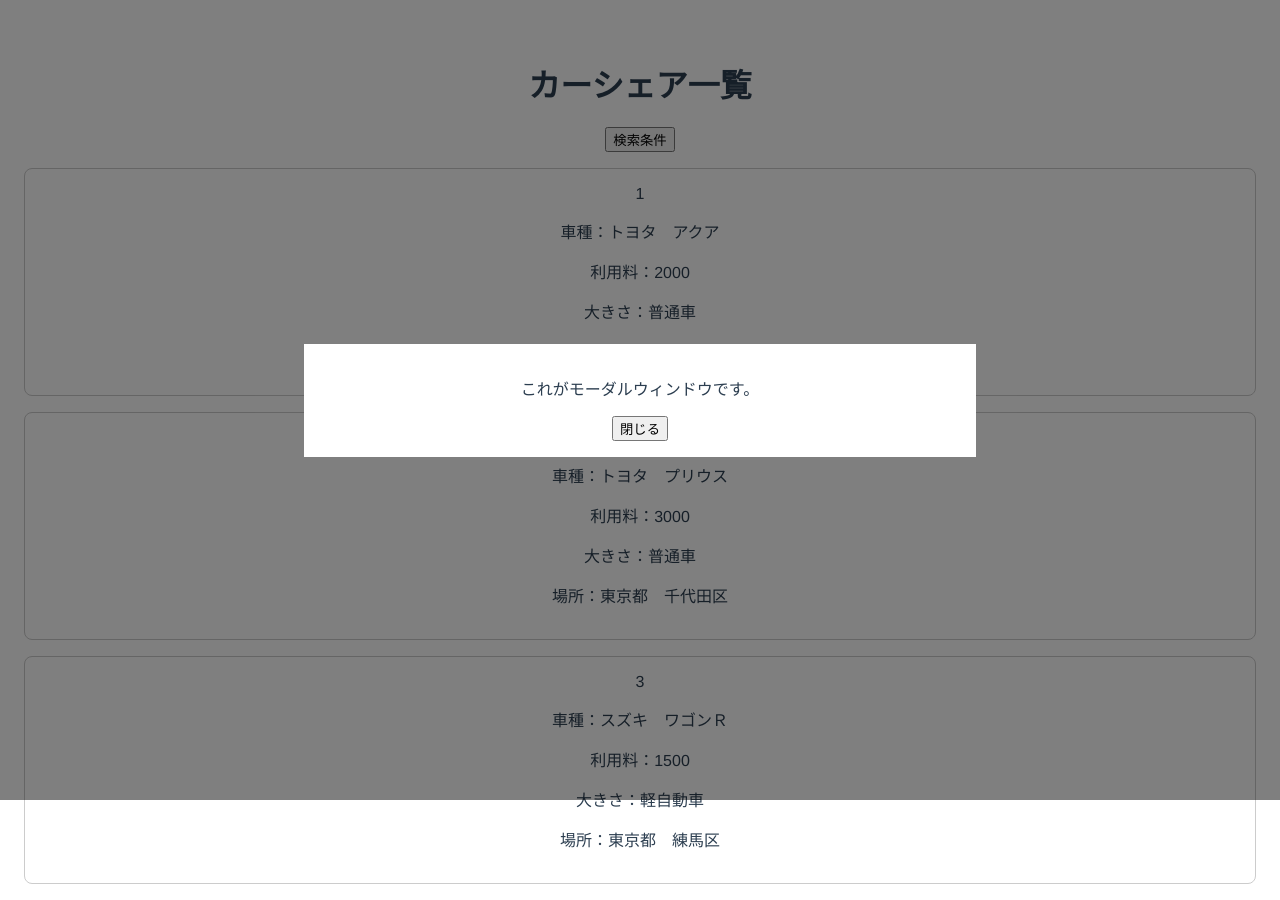
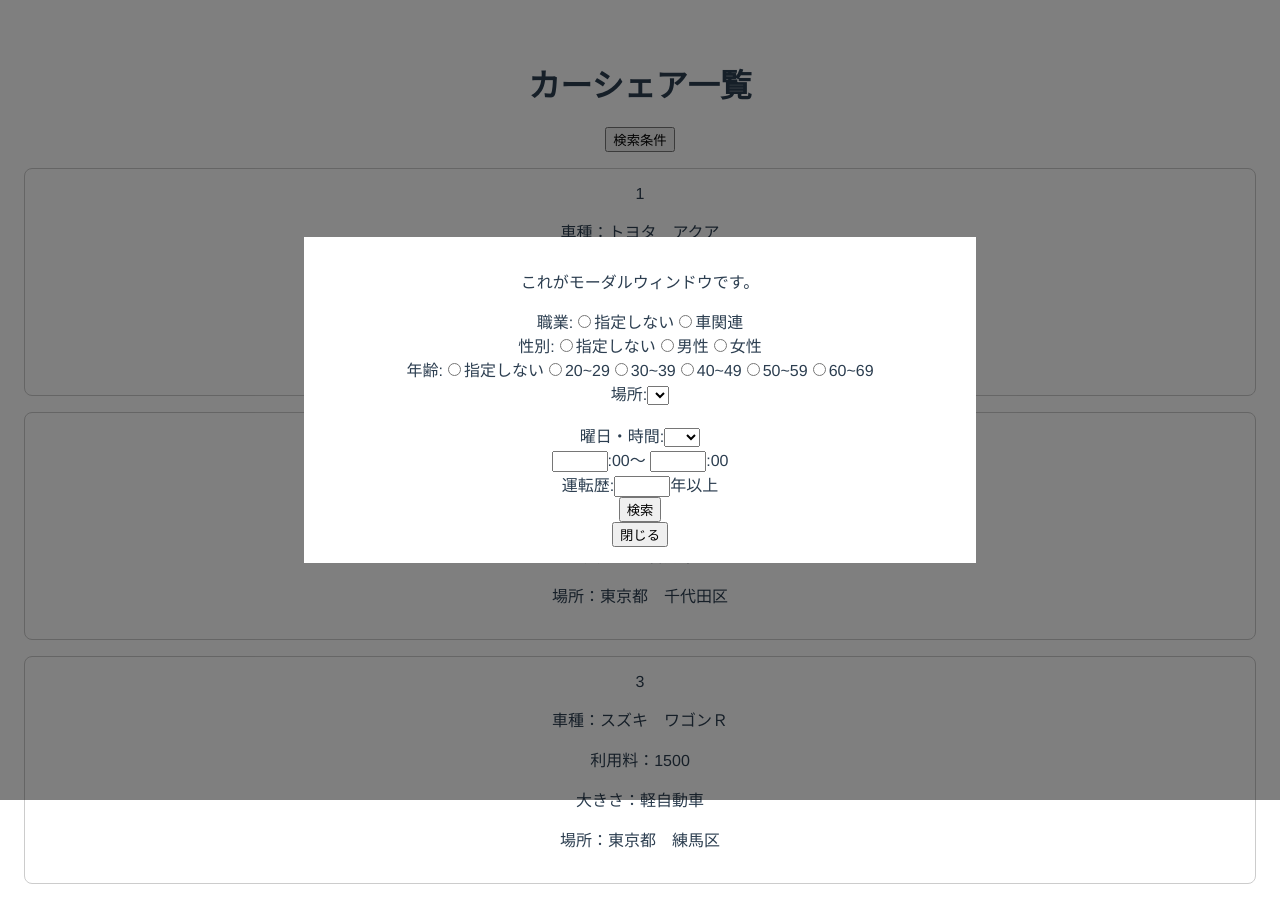
Before and after one commit to tkming0916/docomo-hack-tameB-frontend, a Vue app in the folder app/: page /selectcars in a window 1280 px wide. Both pictures are taken after a click on the button "検索条件". Built offline with nearby package versions, Linux system fonts and the light colour scheme.

Commit message:
検索条件

```diff
--- a/app/src/pages/SelectCars.vue
+++ b/app/src/pages/SelectCars.vue
@@ -10,6 +10,104 @@
       <div id="overlay" v-show="showContent">
         <div id="content">
           <p>これがモーダルウィンドウです。</p>
+
+          <!-- 職業の選択-->
+          <div class="search">
+          <div class="occupation">
+            <div class="radio-options">
+              <label class="radio-label">職業:</label>
+              <input type="radio" id="occupation-any" value="" v-model="selectedOccupation" name="occupation"><label for="occupation-any">指定しない</label>
+              <input type="radio" id="occupation-car" value="車関連" v-model="selectedOccupation" name="occupation"><label for="occupation-car">車関連</label>
+            </div>
+          </div>
+
+          <!-- 性別の選択 -->
+      <div class="gender">
+        <div class="radio-gender">
+          <label class="radio-label">性別:</label>
+          <input type="radio" id="gender-any" value="" v-model="selectedGender"><label for="gender-any">指定しない</label>
+          <input type="radio" id="gender-man" value="男性" v-model="selectedGender"><label for="gender-car">男性</label>
+          <input type="radio" id="gender-woman" value="女性" v-model="selectedGender"><label for="gender-car">女性</label>
+        </div>
+      </div>
+
+      <!-- 年齢の選択 -->
+      <div class="age">
+      <div class="radio-options">
+      <label class="radio-label">年齢:</label>
+        <input type="radio" id="age-any" value="" v-model="selectedAge" name="age">
+        <label for="age-any">指定しない</label>
+        <input type="radio" id="age-20s" value="20-29" v-model="selectedAge" name="age">
+        <label for="age-20s">20~29</label>
+        <input type="radio" id="age-30s" value="30-39" v-model="selectedAge" name="age">
+        <label for="age-30s">30~39</label>
+        <input type="radio" id="age-40s" value="40-49" v-model="selectedAge" name="age">
+        <label for="age-40s">40~49</label>
+        <input type="radio" id="age-50s" value="50-59" v-model="selectedAge" name="age">
+        <label for="age-50s">50~59</label>
+        <input type="radio" id="age-60s" value="60-69" v-model="selectedAge" name="age">
+        <label for="age-60s">60~69</label>
+      </div>
+    </div>
+
+      <!-- 場所の選択 -->
+      <div class="location">
+        <label>場所:</label>
+        <select v-model="selectedLocation">
+          <option v-for="city in tokyoCities" :key="city" :value="city">{{ city }}</option>
+        </select>
+      </div>
+      <br>
+
+      <!-- 曜日の選択 -->
+      <div class="day">
+        <label>曜日・時間:</label>
+        <select v-model="selectedTime">
+          <option>月</option>
+          <option>火</option>
+          <option>水</option>
+          <option>木</option>
+          <option>金</option>
+          <option>土</option>
+          <option>日</option>
+        </select>
+      </div>
+
+      <!-- 曜日の選択 -->
+      <label for="starttime"></label>
+        <input
+        type="number"
+        id="MondayStart"
+        v-model="selectedStart"
+        min="0"
+        max="24"
+      />:00〜
+      <label for="endtime"></label>
+      <input
+        type="number"
+        id="MondayEnd"
+        v-model="selectedEnd"
+        min="0"
+        max="24"
+      />:00
+      <br>
+
+      <!-- 運転歴の選択 -->
+      <label for="experience">運転歴:</label>
+      <input
+        type="number"
+        id="experience"
+        v-model="selectedExperience"
+        min="1"
+        max="30"
+      />年以上
+      <br>
+
+      <!-- 検索ボタン -->
+      <button @click="searchTeachers">検索</button>
+    </div>
+
+
           <button v-on:click="closeModal">閉じる</button>
         </div>
       </div>
```
